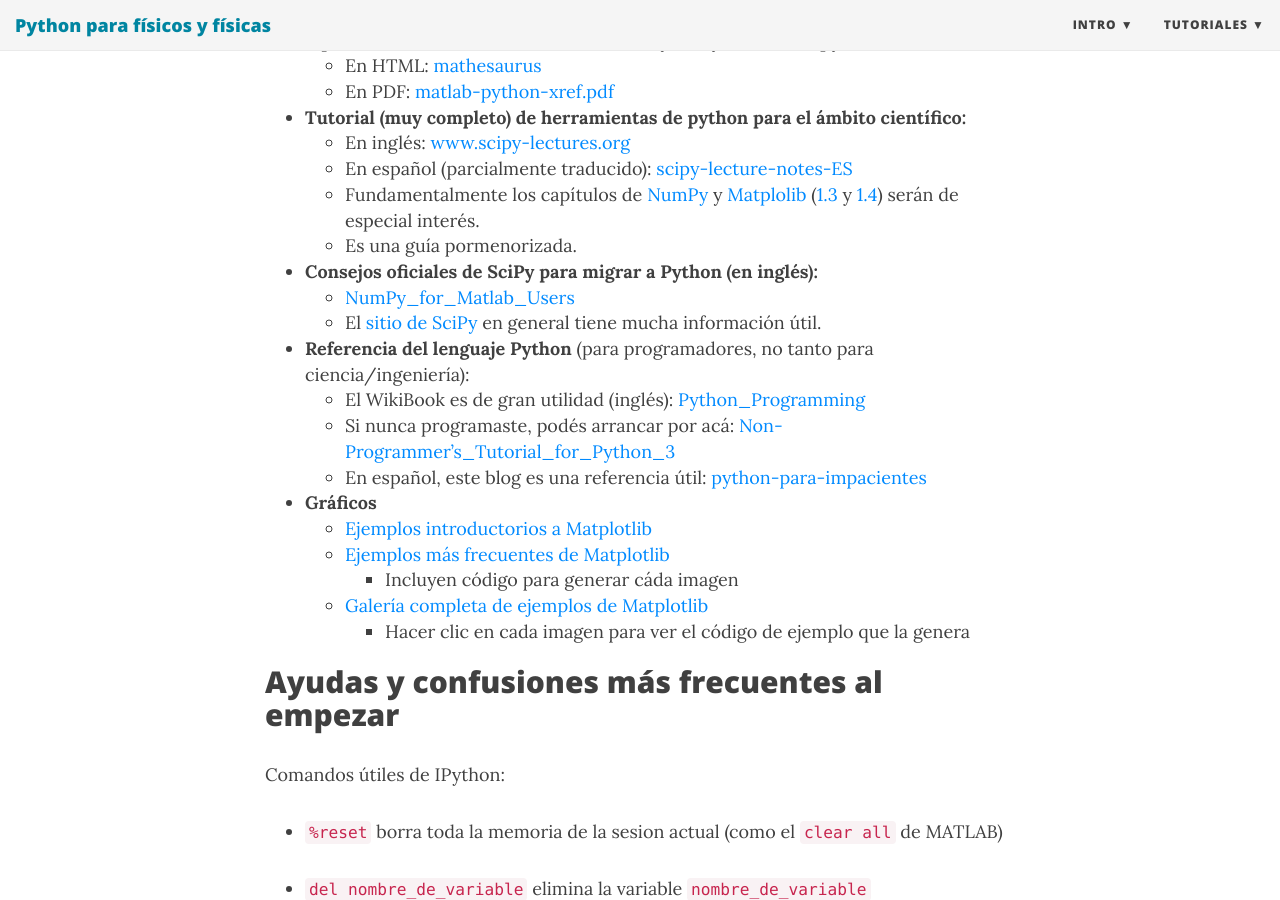
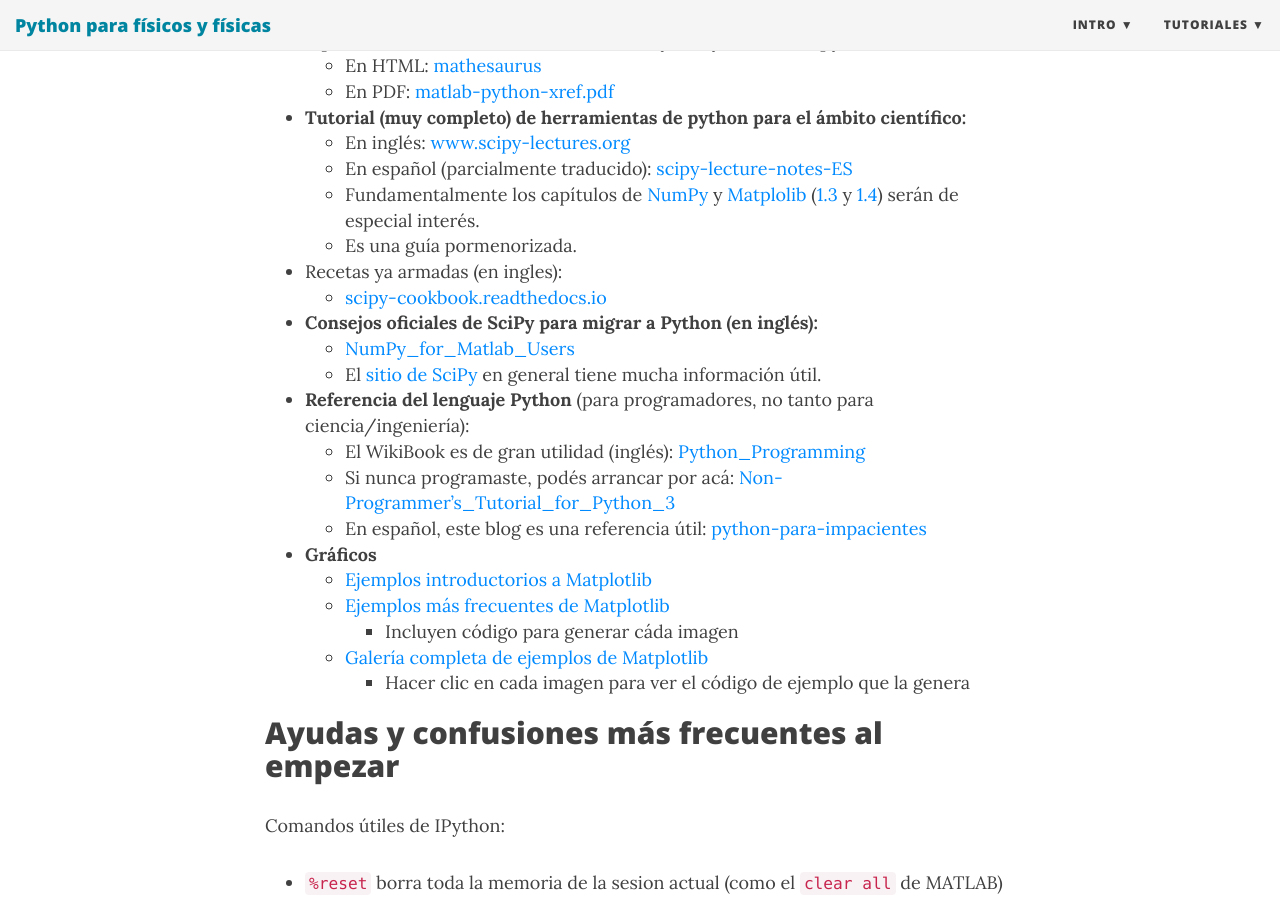
Before and after one commit to marceluda/python-para-fisicos, a Jekyll site: the page built from intro/de-matlab-a-python.md, in a window 1280 px wide and 900 px high, scrolled down 3944 px. Built offline with Jekyll 4.4.1, drawn with Linux system fonts in a browser that asks for light colours; nearby versions of some CDN libraries.

Commit message:
agregaste scipy-cookbook.readthedocs.io

```diff
--- a/intro/de-matlab-a-python.md
+++ b/intro/de-matlab-a-python.md
@@ -180,6 +180,8 @@ Si queremos profundizar, pasando la urgencia, acá hay una serie de recursos út
       [1.4](https://claudiovz.github.io/scipy-lecture-notes-ES/intro/matplotlib/matplotlib.html))
       serán de especial interés.
     - Es una guía pormenorizada.
+  - Recetas ya armadas (en ingles):
+    - [scipy-cookbook.readthedocs.io](http://scipy-cookbook.readthedocs.io/)
   - **Consejos oficiales de SciPy para migrar a Python (en inglés):**
     - [NumPy_for_Matlab_Users](http://scipy.github.io/old-wiki/pages/NumPy_for_Matlab_Users.html)
     - El [sitio de SciPy](https://www.scipy.org/) en general tiene mucha información útil.
```
